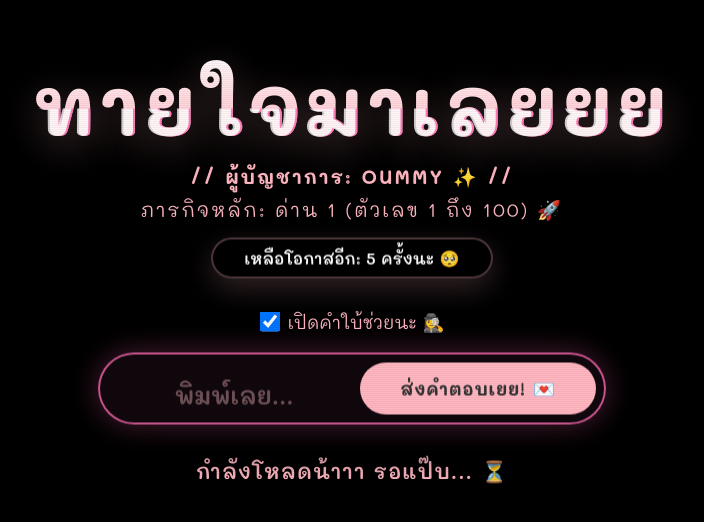
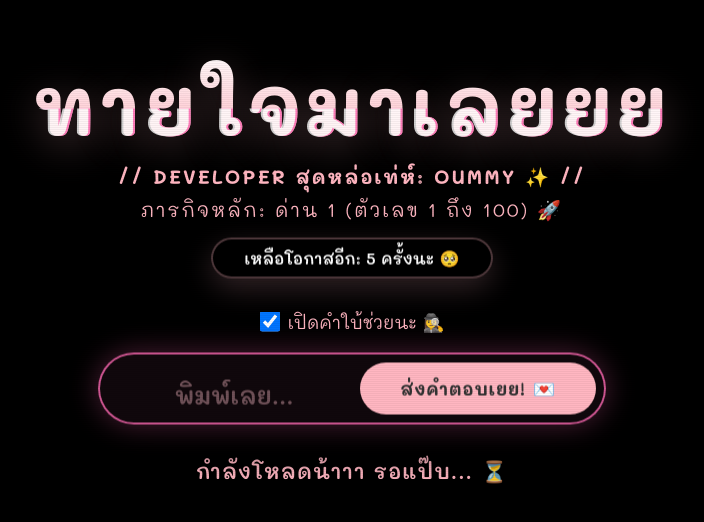
Before and after one commit to NO1EIEI/county, a plain HTML site: page docs/index.html in a window 1280 px wide. Shown: the part 122-644 px from the top of the page, without its empty margins (288-992 px from the left). Drawn offline with nearby package versions, Linux system fonts and the light colour scheme; a script that the page names is missing.

Commit message:
Update credit: Developer สุดหล่อเท่ห์: Oummy

```diff
--- a/docs/index.html
+++ b/docs/index.html
@@ -13,7 +13,7 @@
     <div id="ui-container">
         <div class="header">
             <h1 data-text="ทายใจมาเลยยย">ทายใจมาเลยยย</h1>
-            <p style="color:#ffb6c1; font-weight:700; letter-spacing:0.1em;">// ผู้บัญชาการ: Oummy ✨ //</p>
+            <p style="color:#ffb6c1; font-weight:700; letter-spacing:0.1em;">// Developer สุดหล่อเท่ห์: Oummy ✨ //</p>
             <p id="levelDisplay">ภารกิจหลัก: ด่าน 1 (ตัวเลข 1 ถึง 100) 🚀</p>
         </div>
         <div class="stats">
```
Also changed, not shown: 1 other file.
